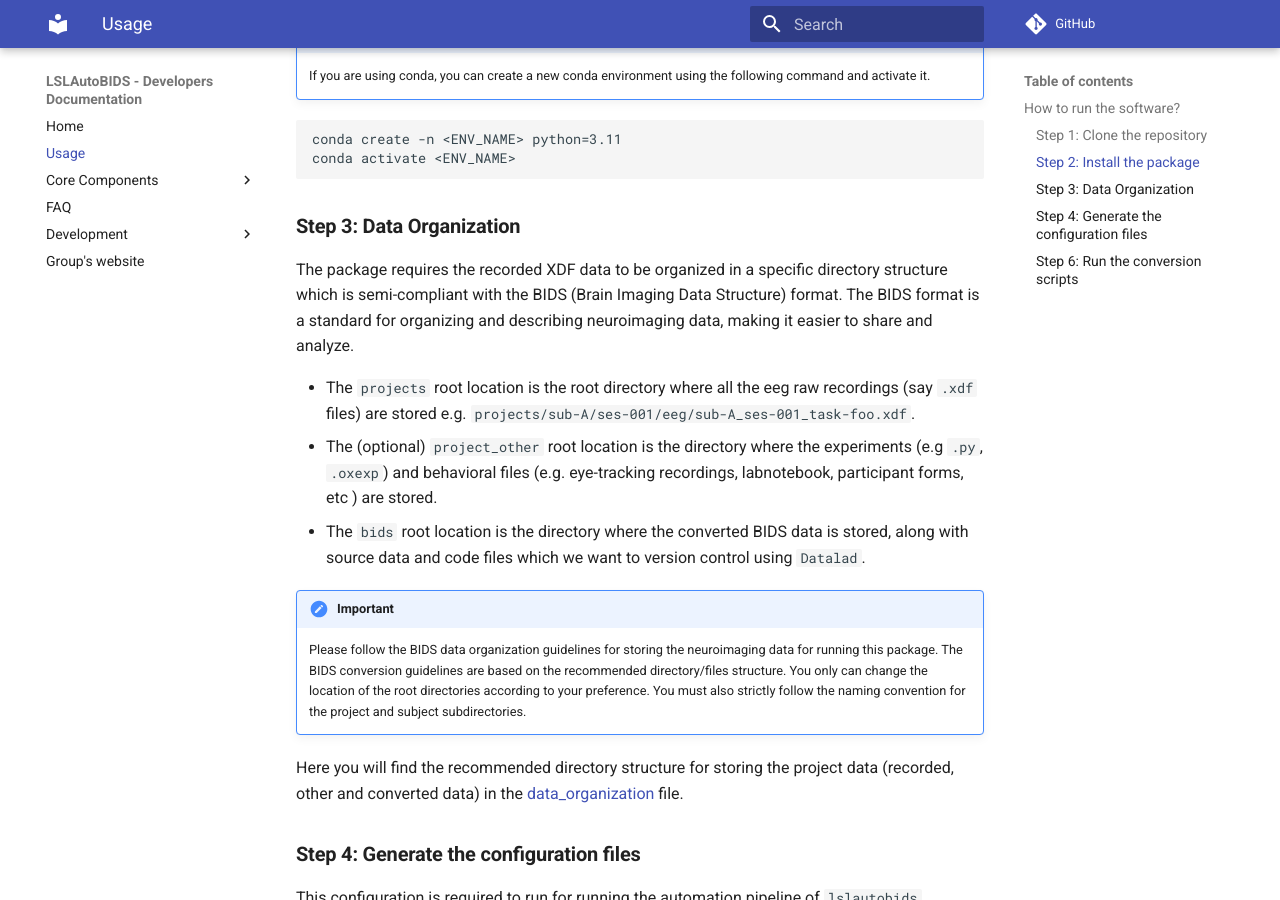
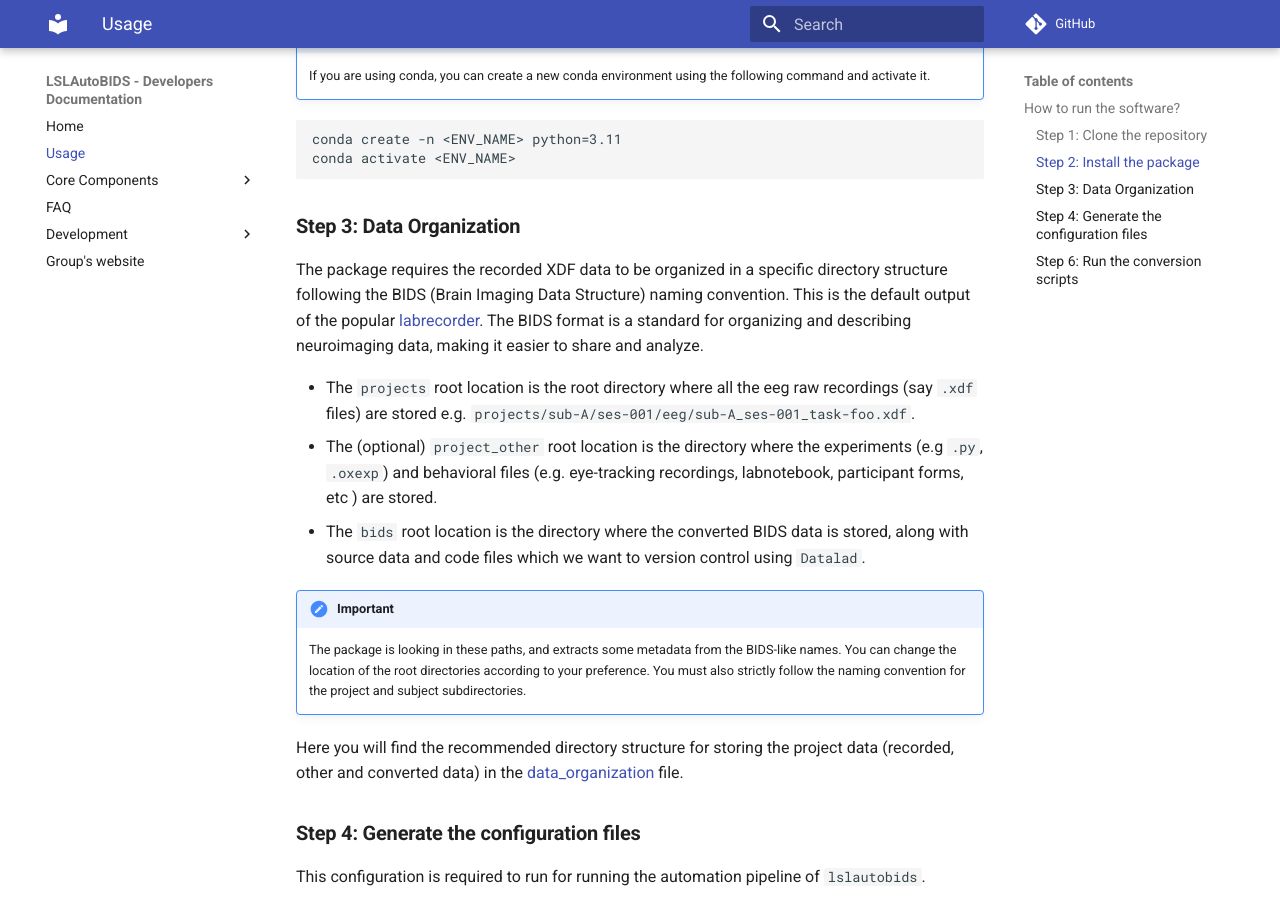
Before and after one commit to s-ccs/LSLAutoBIDS, an MkDocs documentation site: the page built from docs/usage.md, in a window 1280 px wide and 900 px high, scrolled down 541 px. Built offline with MkDocs 1.6.1 and Material for MkDocs 9.7.7, drawn with Linux system fonts in a browser that asks for light colours; comment, search, counter and statistics services are not loaded.

Commit message:
Update usage.md

```diff
--- a/docs/usage.md
+++ b/docs/usage.md
@@ -22,7 +22,7 @@ conda activate <ENV_NAME>
 
 ### **Step 3: Data Organization**
 
-The package requires the recorded XDF data to be organized in a specific directory structure which is semi-compliant with the BIDS (Brain Imaging Data Structure) format. The BIDS format is a standard for organizing and describing neuroimaging data, making it easier to share and analyze.
+The package requires the recorded XDF data to be organized in a specific directory structure following the BIDS (Brain Imaging Data Structure) naming convention. This is the default output of the popular [labrecorder](https://github.com/labstreaminglayer/App-LabRecorder). The BIDS format is a standard for organizing and describing neuroimaging data, making it easier to share and analyze.
 
 
 - The `projects` root location is the root directory where all the eeg raw recordings (say `.xdf` files) are stored e.g. `projects/sub-A/ses-001/eeg/sub-A_ses-001_task-foo.xdf`.
@@ -30,7 +30,7 @@ The package requires the recorded XDF data to be organized in a specific directo
 - The `bids` root location is the directory where the converted BIDS data is stored, along with source data and code files which we want to version control using `Datalad`.
 
 !!! IMPORTANT
-    Please follow the BIDS data organization guidelines for storing the neuroimaging data for running this package. The BIDS conversion guidelines are based on the recommended directory/files structure. You only can change the location of the root directories according to your preference. You must also strictly follow the naming convention for the project and subject subdirectories.
+    The package is looking in these paths, and extracts some metadata from the BIDS-like names. You can change the location of the root directories according to your preference. You must also strictly follow the naming convention for the project and subject subdirectories.
 
 Here  you will find the recommended directory structure for storing the project data (recorded, other and converted data) in the [data_organization](docs/data_organization.md) file.
 
```
